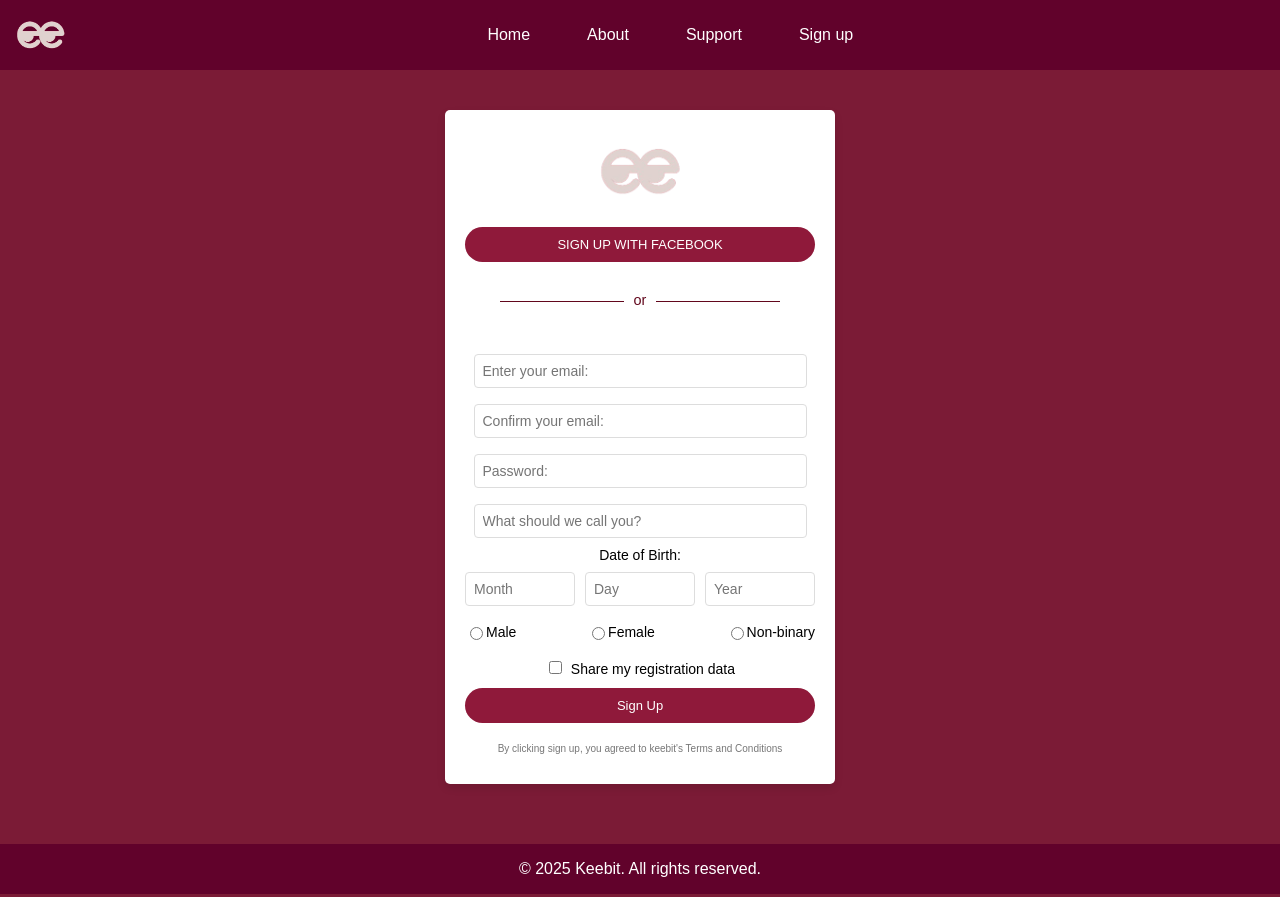
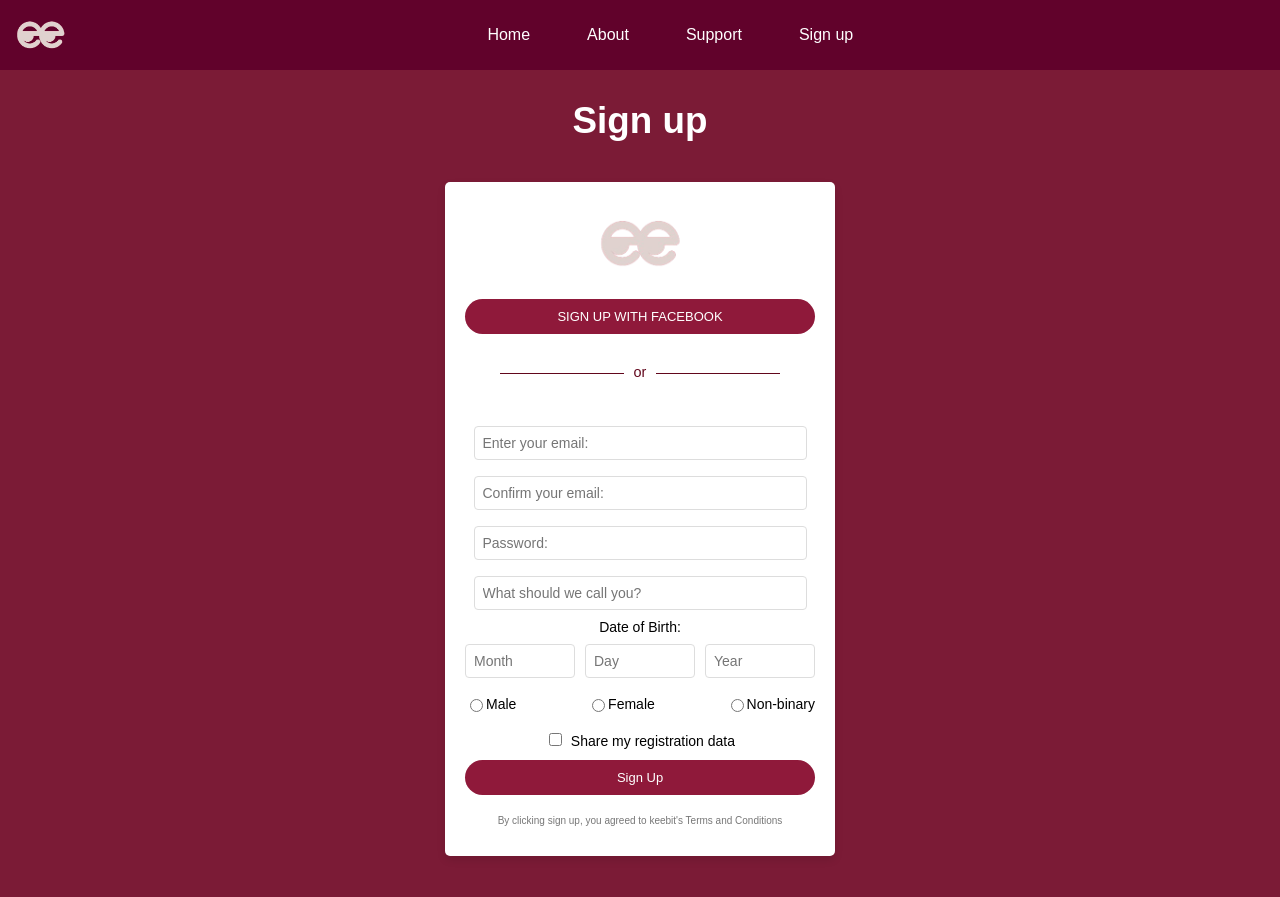
Before and after one commit to stheaallana/keebit, a plain HTML site: page midterm.html in a window 1280 px wide. Shown: the top 897 px of the page. Drawn offline with Linux system fonts and the light colour scheme.

Commit message:
Add files via upload

```diff
--- a/midterm.css
+++ b/midterm.css
@@ -36,6 +36,14 @@ body {
 .nav-links a:hover {
   background-color: #cc005a;
 }
+
+h1 {
+  text-align: center;
+  color: #fff;
+  font-size: 2.3em;
+  margin-top: 30px;
+}
+
 
 .signup-container {
   background-color: white;
--- a/midterm.html
+++ b/midterm.html
@@ -18,7 +18,7 @@
     </div>
   </div>
 
-
+<h1> Sign up </h1>
   <div class="signup-container">
     <form>
       <img src="logo.png" alt="keebitLogo">
```
